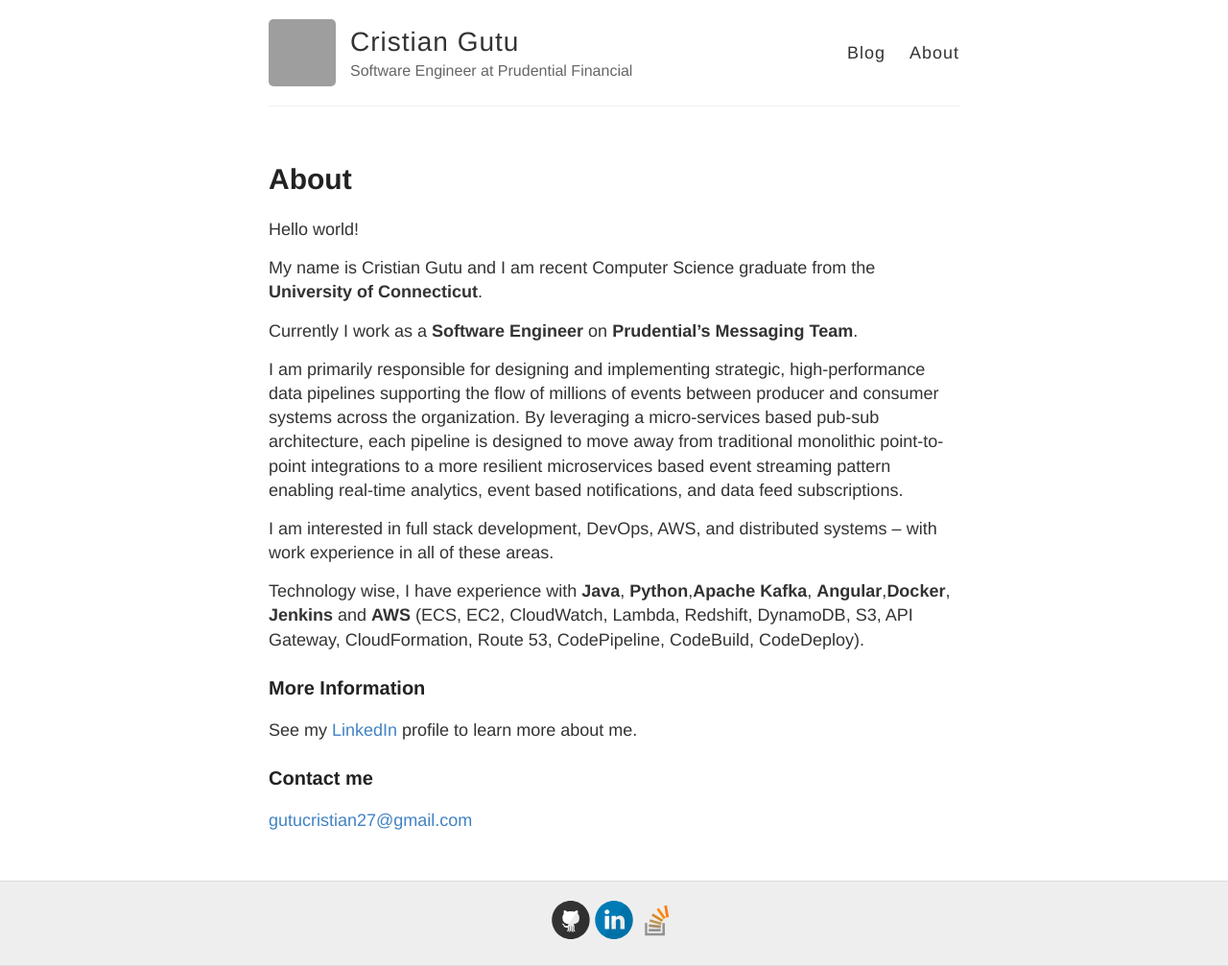
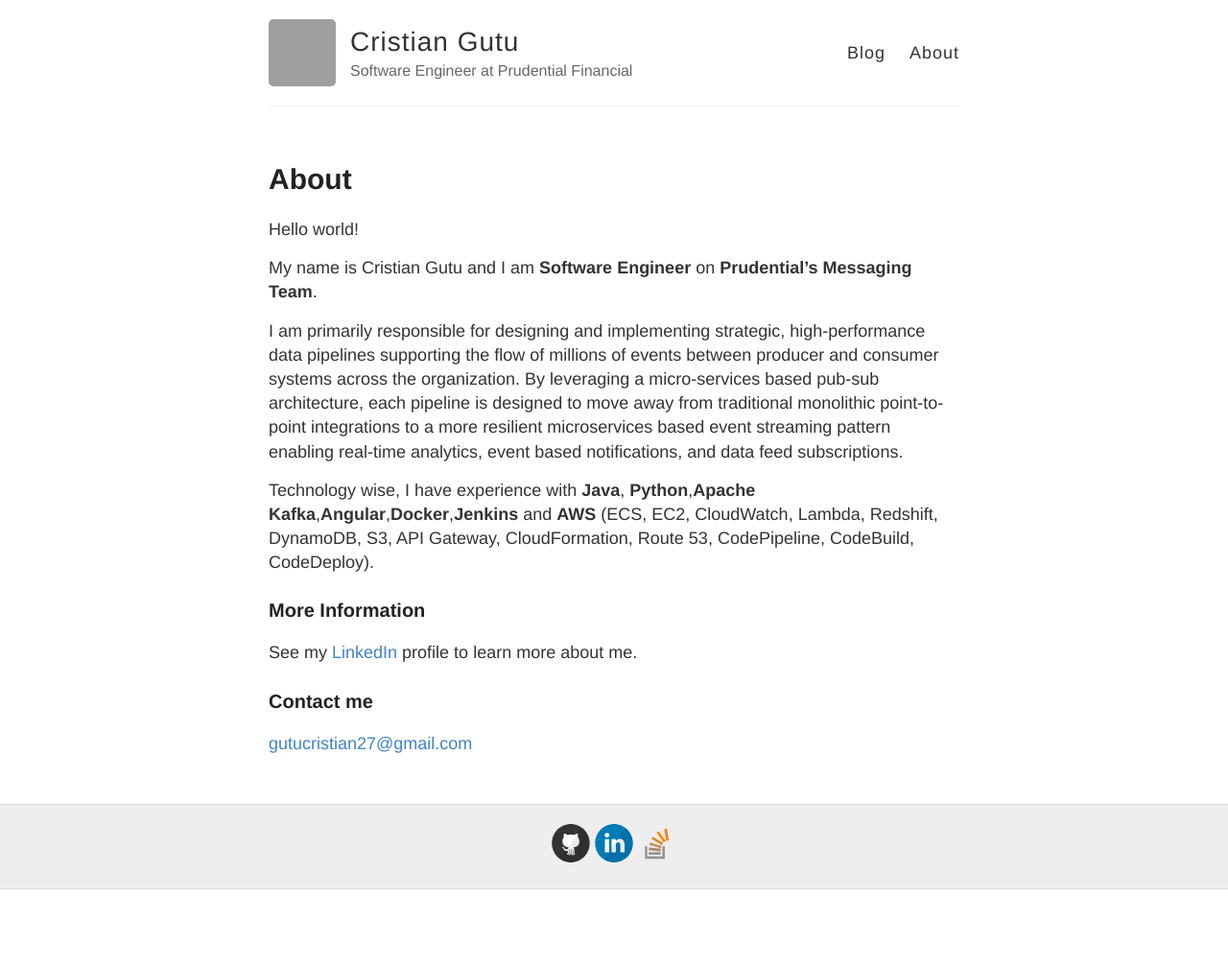
Before and after one commit to gutucristian/gutucristian.github.io, a Jekyll site: the page built from about.md, in a window 1280 px wide. Shown: the whole page at 96% size. Built offline with Jekyll 4.4.1, drawn with Linux system fonts in a browser that asks for light colours; after the commit the page ends 927 px from its top, so only the background shows below that; grey boxes are pictures that could not be loaded.

Commit message:
Update about.md

```diff
--- a/about.md
+++ b/about.md
@@ -5,15 +5,11 @@
 ---
 Hello world!
 
-My name is Cristian Gutu and I am recent Computer Science graduate from the __University of Connecticut__.
-
-Currently I work as a __Software Engineer__ on __Prudential’s Messaging Team__.
+My name is Cristian Gutu and I am __Software Engineer__ on __Prudential’s Messaging Team__.
 
 I am primarily responsible for designing and implementing strategic, high-performance data pipelines supporting the flow of millions of events between producer and consumer systems across the organization. By leveraging a micro-services based pub-sub architecture, each pipeline is designed to move away from traditional monolithic point-to-point integrations to a more resilient microservices based event streaming pattern enabling real-time analytics, event based notifications, and data feed subscriptions.
 
-I am interested in full stack development, DevOps, AWS, and distributed systems -- with work experience in all of these areas.
-
-Technology wise, I have experience with __Java__, __Python__,__Apache Kafka__, __Angular__,__Docker__, __Jenkins__ and __AWS__ (ECS, EC2, CloudWatch, Lambda, Redshift, DynamoDB, S3, API Gateway, CloudFormation, Route 53, CodePipeline, CodeBuild, CodeDeploy).
+Technology wise, I have experience with __Java__, __Python__,__Apache Kafka__,__Angular__,__Docker__,__Jenkins__ and __AWS__ (ECS, EC2, CloudWatch, Lambda, Redshift, DynamoDB, S3, API Gateway, CloudFormation, Route 53, CodePipeline, CodeBuild, CodeDeploy).
 
 ### More Information
 
```
